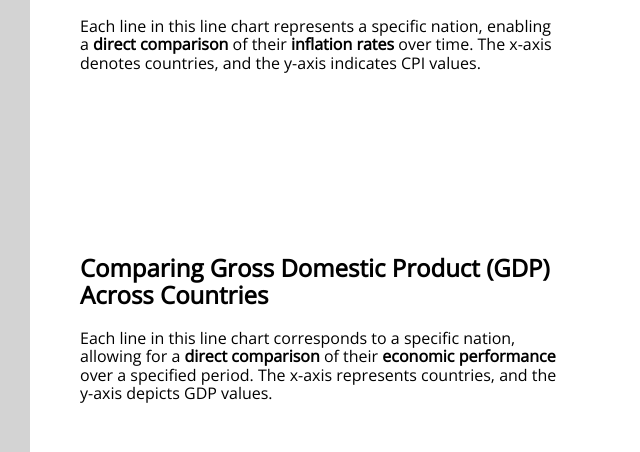
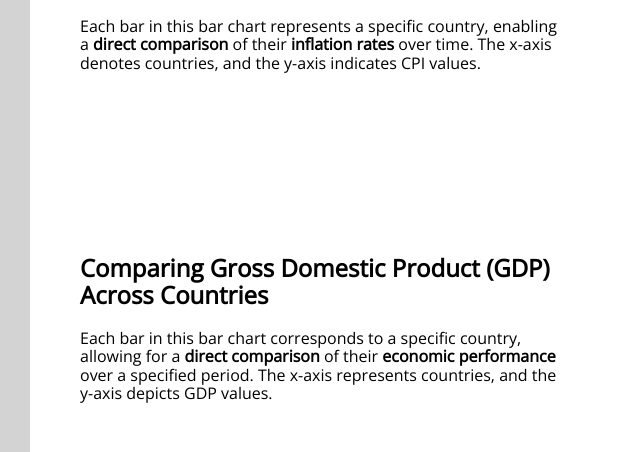
Before and after one commit to HeateX0/FIT3179_A2, a plain HTML site: page index.html in a window 1280 px wide. Shown: the part 481-933 px from the top of the page, 60-700 px from the left. Drawn offline with nearby package versions, Linux system fonts and the light colour scheme; a script that the page names is missing.

Commit message:
Update index.html

```diff
--- a/index.html
+++ b/index.html
@@ -60,7 +60,7 @@
     <div class="pure-u-1-2">
       <div class="description description-left">
         <h2>Comparing Consumer Price Index (CPI) Across Countries</h2>
-        <p>Each line in this line chart represents a specific nation, enabling a <strong>direct comparison</strong> of their <strong>inflation rates</strong> over time. The x-axis denotes countries, and the y-axis indicates CPI values.</p>
+        <p>Each bar in this bar chart represents a specific country, enabling a <strong>direct comparison</strong> of their <strong>inflation rates</strong> over time. The x-axis denotes countries, and the y-axis indicates CPI values.</p>
         <br>
         <br>
         <br>
@@ -71,7 +71,7 @@
         <br>
         <br>
         <h2>Comparing  Gross Domestic Product (GDP) Across Countries</h2>
-        <p>Each line in this line chart corresponds to a specific nation, allowing for a <strong>direct comparison</strong> of their <strong>economic performance</strong> over a specified period. The x-axis represents countries, and the y-axis depicts GDP values.</p>
+        <p>Each bar in this bar chart corresponds to a specific country, allowing for a <strong>direct comparison</strong> of their <strong>economic performance</strong> over a specified period. The x-axis represents countries, and the y-axis depicts GDP values.</p>
       </div>
     </div>
     <div class="pure-u-1-2">
```
